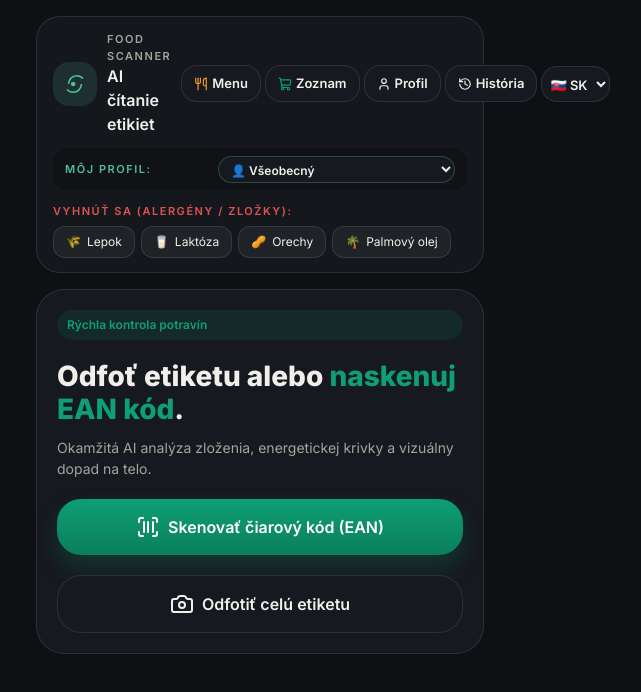
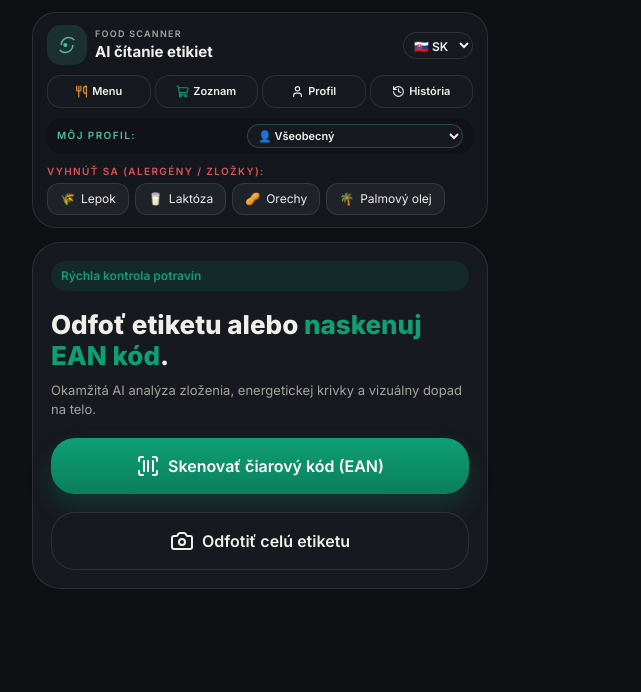
Before and after one commit to lukassokol641-spec/Food-scanner, a website: page index.html in a window 1280 px wide. Shown: the whole page, without its empty margins (380-1021 px from the left). Drawn offline with nearby package versions, Linux system fonts and the light colour scheme.

Commit message:
Update index.html

```diff
--- a/index.html
+++ b/index.html
@@ -23,17 +23,17 @@
 <script src="https://unpkg.com/html5-qrcode"></script>
 <style>
 *{box-sizing:border-box;}
-html,body{margin:0;padding:0;min-height:100%;}
+html,body{margin:0;padding:0;min-height:100%;overflow-x:hidden;}
 body{background:#0e1013;color:#f1efe9;font-family:Inter,ui-sans-serif,system-ui,sans-serif;-webkit-font-smoothing:antialiased;}
-.page{display:flex;flex-direction:column;width:100%;max-width:480px;margin:0 auto;padding:16px 16px 32px 16px;gap:16px;}
+.page{display:flex;flex-direction:column;width:100%;max-width:480px;margin:0 auto;padding:12px 12px 32px 12px;gap:14px;}
 .stack{display:flex;flex-direction:column;gap:12px;}
 .stack-lg{display:flex;flex-direction:column;gap:20px;}
 .row{display:flex;align-items:center;gap:10px;}
 .row-between{display:flex;align-items:center;justify-content:space-between;gap:10px;}
-.header{position:relative;z-index:20;background:rgba(22,25,31,0.9);border:1px solid rgba(255,255,255,0.10);border-radius:24px;padding:14px 16px;display:flex;flex-direction:column;gap:12px;}
+.header{position:relative;z-index:20;background:rgba(22,25,31,0.95);border:1px solid rgba(255,255,255,0.10);border-radius:24px;padding:12px 14px;display:flex;flex-direction:column;gap:10px;}
 .screen{display:none;flex-direction:column;gap:16px;}
 .screen.active{display:flex;}
-.card{background:#16191f;border:1px solid rgba(255,255,255,0.10);border-radius:28px;padding:20px;display:flex;flex-direction:column;gap:20px;}
+.card{background:#16191f;border:1px solid rgba(255,255,255,0.10);border-radius:28px;padding:18px;display:flex;flex-direction:column;gap:18px;}
 .btn{display:flex;align-items:center;justify-content:center;gap:8px;width:100%;border-radius:24px;padding:16px 20px;font-weight:600;font-size:16px;border:none;cursor:pointer;text-align:center;}
 .btn-primary{background:linear-gradient(180deg,#0f9f74,#0a7f5b);color:#fff;box-shadow:0 12px 24px rgba(15,159,116,0.22);}
 .btn-secondary{background:#16191f;color:#f1efe9;border:1px solid rgba(255,255,255,0.10);}
@@ -53,6 +53,10 @@ body{background:#0e1013;color:#f1efe9;font-family:Inter,ui-sans-serif,system-ui,
 .grid-2{display:grid;grid-template-columns:1fr 1fr;gap:12px;}
 .score-card{border:1px solid rgba(255,255,255,0.08);background:rgba(255,255,255,0.02);border-radius:20px;padding:14px;display:flex;flex-direction:column;gap:8px;}
 
+/* NAV PANEL */
+.nav-grid{display:grid;grid-template-columns:repeat(4, 1fr);gap:4px;width:100%;}
+.nav-pill{border-radius:14px;border:1px solid rgba(255,255,255,0.10);padding:7px 4px;font-weight:600;font-size:11px;background:#16191f;color:#f1efe9;cursor:pointer;display:flex;align-items:center;justify-content:center;gap:4px;white-space:nowrap;}
+
 /* SILUETA */
 .body-impact-card{background:linear-gradient(145deg, rgba(25,28,36,0.95), rgba(15,17,22,0.95));border:1px solid rgba(255,255,255,0.12);border-radius:28px;padding:20px;display:flex;align-items:center;gap:16px;box-shadow:0 12px 32px rgba(0,0,0,0.4);}
 .body-svg-container{width:110px;height:180px;flex-shrink:0;position:relative;}
@@ -75,7 +79,7 @@ table.compare-table th, table.compare-table td{padding:10px 12px;text-align:left
 .verdict-ring{position:relative;width:96px;height:96px;flex-shrink:0;border-radius:999px;background:conic-gradient(var(--verdict-color,#f29a2e) 0 68%, rgba(127,127,127,0.14) 68% 100%);display:flex;align-items:center;justify-content:center;}
 .verdict-ring-inner{position:absolute;inset:12px;border-radius:999px;background:#16191f;display:flex;flex-direction:column;align-items:center;justify-content:center;}
 .toggle-pill{border-radius:16px;border:1px solid rgba(255,255,255,0.10);padding:8px 12px;font-weight:600;font-size:13px;background:#16191f;color:#f1efe9;cursor:pointer;}
-.logo-badge{width:44px;height:44px;border-radius:16px;flex-shrink:0;background:rgba(79,190,153,0.15);color:#4fbe99;display:flex;align-items:center;justify-content:center;}
+.logo-badge{width:40px;height:40px;border-radius:14px;flex-shrink:0;background:rgba(79,190,153,0.15);color:#4fbe99;display:flex;align-items:center;justify-content:center;}
 .muted{color:#a6a39b;}
 .title-xs{font-size:11px;font-weight:600;text-transform:uppercase;letter-spacing:0.14em;color:#a6a39b;}
 .file-hidden{display:none;}
@@ -104,22 +108,19 @@ table.compare-table th, table.compare-table td{padding:10px 12px;text-align:left
 <body>
 <div class="page">
   <header class="header">
-    <div class="row-between">
-      <div class="row">
+    <!-- RIADOK 1: LOGO + TITULOK + JAZYK -->
+    <div class="row-between">
+      <div class="row" style="gap:8px;">
         <div class="logo-badge">
-          <svg width="22" height="22" viewBox="0 0 24 24" fill="none"><path d="M5 12C5 7.029 9.029 3 14 3c2.685 0 5.095 1.176 6.744 3.042" stroke="currentColor" stroke-width="1.8"/><path d="M19 12c0 4.971-4.029 9-9 9-2.685 0-5.095-1.176-6.744-3.042" stroke="currentColor" stroke-width="1.8"/><circle cx="10" cy="12" r="2.5" fill="currentColor"/></svg>
+          <svg width="20" height="20" viewBox="0 0 24 24" fill="none"><path d="M5 12C5 7.029 9.029 3 14 3c2.685 0 5.095 1.176 6.744 3.042" stroke="currentColor" stroke-width="1.8"/><path d="M19 12c0 4.971-4.029 9-9 9-2.685 0-5.095-1.176-6.744-3.042" stroke="currentColor" stroke-width="1.8"/><circle cx="10" cy="12" r="2.5" fill="currentColor"/></svg>
         </div>
         <div>
-          <p class="title-xs">Food Scanner</p>
-          <h1 id="ui-subHeader" style="font-size:16px;font-weight:600;margin:0;">AI čítanie etikiet</h1>
-        </div>
-      </div>
-      <div class="row" style="gap:4px;">
-        <button id="menuNavBtn" class="toggle-pill" style="display:flex;align-items:center;gap:4px;"><i data-lucide="utensils" style="width:14px;height:14px;color:#f29a2e;"></i><span>Menu</span></button>
-        <button id="shoppingNavBtn" class="toggle-pill" style="display:flex;align-items:center;gap:4px;"><i data-lucide="shopping-cart" style="width:14px;height:14px;color:#0f9f74;"></i><span>Zoznam</span></button>
-        <button id="profileNavBtn" class="toggle-pill" style="display:flex;align-items:center;gap:4px;"><i data-lucide="user" style="width:14px;height:14px;"></i><span id="ui-btnProfile">Profil</span></button>
-        <button id="historyNavBtn" class="toggle-pill" style="display:flex;align-items:center;gap:4px;"><i data-lucide="history" style="width:14px;height:14px;"></i><span id="ui-btnHistory">História</span></button>
-        <select id="langSelect" class="toggle-pill" style="padding:8px 4px;">
+          <p class="title-xs" style="font-size:9px;">FOOD SCANNER</p>
+          <h1 id="ui-subHeader" style="font-size:15px;font-weight:700;margin:0;">AI čítanie etikiet</h1>
+        </div>
+      </div>
+
+      <select id="langSelect" class="toggle-pill" style="padding:4px 6px;font-size:12px;">
         <option value="sk">🇸🇰 SK</option>
         <option value="cz">🇨🇿 CZ</option>
         <option value="pl">🇵🇱 PL</option>
@@ -131,12 +132,19 @@ table.compare-table th, table.compare-table td{padding:10px 12px;text-align:left
         <option value="es">🇪🇸 ES</option>
       </select>
     </div>
+
+    <!-- RIADOK 2: HLAVNÁ NAVIGÁCIA (4 TLAČIDLÁ PLNE PRISPÔSOBENÉ NA MOBIL) -->
+    <div class="nav-grid">
+      <button id="menuNavBtn" class="nav-pill"><i data-lucide="utensils" style="width:13px;height:13px;color:#f29a2e;"></i><span>Menu</span></button>
+      <button id="shoppingNavBtn" class="nav-pill"><i data-lucide="shopping-cart" style="width:13px;height:13px;color:#0f9f74;"></i><span>Zoznam</span></button>
+      <button id="profileNavBtn" class="nav-pill"><i data-lucide="user" style="width:13px;height:13px;"></i><span id="ui-btnProfile">Profil</span></button>
+      <button id="historyNavBtn" class="nav-pill"><i data-lucide="history" style="width:13px;height:13px;"></i><span id="ui-btnHistory">História</span></button>
     </div>
 
     <!-- BAR PRE VYBER ZDRAVOTNÉHO PROFILU -->
-    <div class="row-between" style="background:rgba(0,0,0,0.2);padding:8px 12px;border-radius:14px;">
-      <span class="title-xs" style="color:#4fbe99;" id="ui-myProfileLabel">Môj Profil:</span>
-      <select id="healthProfileSelect" class="toggle-pill" style="padding:4px 8px;font-size:12px;border-color:rgba(79,190,153,0.3);">
+    <div class="row-between" style="background:rgba(0,0,0,0.2);padding:6px 10px;border-radius:14px;">
+      <span class="title-xs" style="color:#4fbe99;font-size:10px;" id="ui-myProfileLabel">Môj Profil:</span>
+      <select id="healthProfileSelect" class="toggle-pill" style="padding:3px 6px;font-size:11px;border-color:rgba(79,190,153,0.3);">
         <option value="general" id="ui-profGeneral">👤 Všeobecný</option>
         <option value="heart" id="ui-profHeart">🩺 Srdce & Tlak (Prísna soľ)</option>
         <option value="diabetes" id="ui-profDiabetes">🩸 Cukor & Glukóza (Prísny cukor)</option>
@@ -145,8 +153,8 @@ table.compare-table th, table.compare-table td{padding:10px 12px;text-align:left
     </div>
 
     <!-- 🚫 AKTUÁLNE ALERGÉNY A FILTRE -->
-    <div class="stack" style="gap:6px;">
-      <span class="title-xs" style="color:#df5252;" id="ui-allergensLabel">Vyhnúť sa (Alergény / Zložky):</span>
+    <div class="stack" style="gap:4px;">
+      <span class="title-xs" style="color:#df5252;font-size:10px;" id="ui-allergensLabel">Vyhnúť sa (Alergény / Zložky):</span>
       <div style="display:flex;flex-wrap:wrap;gap:6px;" id="allergensWrap">
         <div class="allergen-chip" data-value="gluten">🌾 <span id="ui-algGluten">Lepok</span></div>
         <div class="allergen-chip" data-value="lactose">🥛 <span id="ui-algLactose">Laktóza</span></div>
@@ -162,8 +170,8 @@ table.compare-table th, table.compare-table td{padding:10px 12px;text-align:left
       <div class="card">
         <div class="badge badge-ok"><span id="ui-heroBadge">Rýchla kontrola potravín</span></div>
         <div class="stack" style="gap:10px;">
-          <h2 id="ui-heroTitle" style="font-size:28px;font-weight:800;line-height:1.2;margin:0;">Odfoť etiketu alebo <span style="color:#0f9f74;">naskenuj EAN kód</span>.</h2>
-          <p id="ui-heroDesc" class="muted" style="font-size:14px;line-height:1.5;margin:0;">Okamžitá AI analýza zloženia, energetickej krivky a vizuálny dopad na telo.</p>
+          <h2 id="ui-heroTitle" style="font-size:26px;font-weight:800;line-height:1.2;margin:0;">Odfoť etiketu alebo <span style="color:#0f9f74;">naskenuj EAN kód</span>.</h2>
+          <p id="ui-heroDesc" class="muted" style="font-size:13px;line-height:1.5;margin:0;">Okamžitá AI analýza zloženia, energetickej krivky a vizuálny dopad na telo.</p>
         </div>
 
         <button id="startBarcodeScannerBtn" class="btn btn-primary" style="background:linear-gradient(180deg,#0f9f74,#0a7f5b);"><i data-lucide="scan-barcode"></i><span id="ui-btnScanEan">Skenovať čiarový kód (EAN)</span></button>
```
Lines whose indentation alone changed are shown as unchanged.
